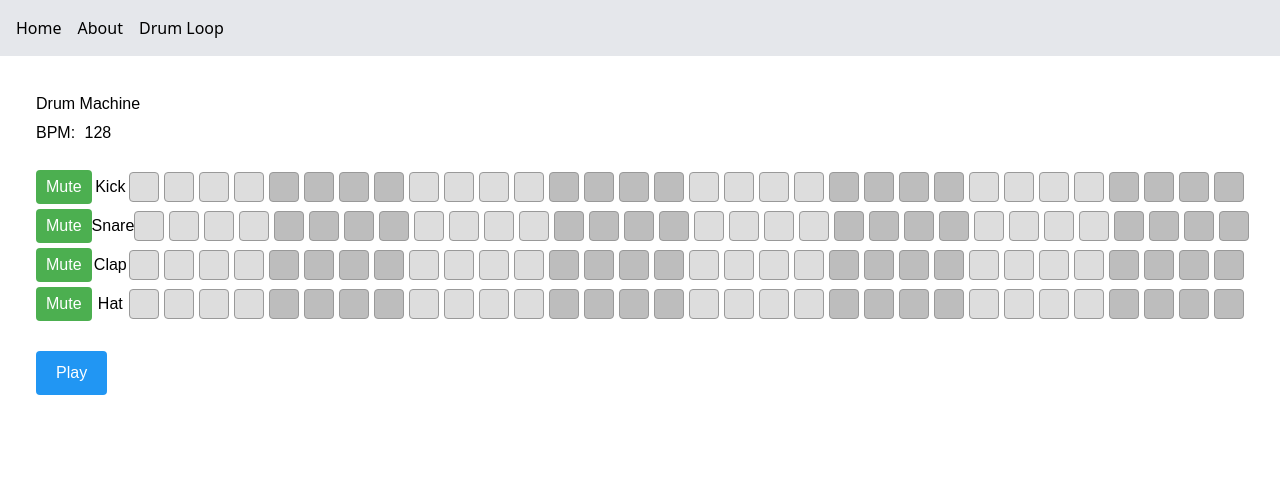
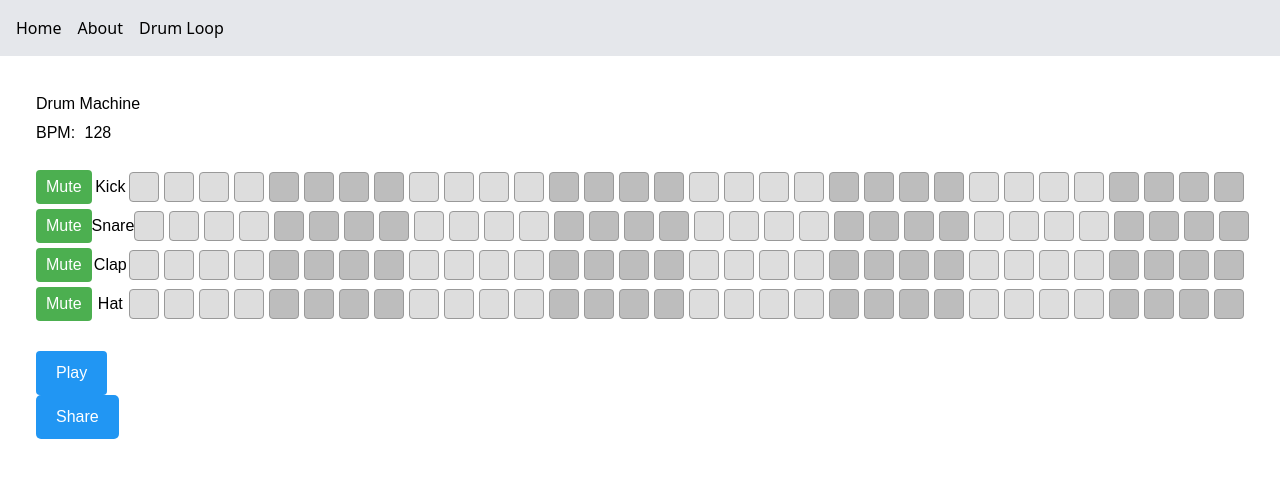
Before and after one commit to fractal-bootcamp/isaac.art-project, a React (Vite) app in the folder frontend/: page /drum-loop in a window 1280 px wide. Shown: the top 478 px of the page. Built offline with nearby package versions, Linux system fonts and the light colour scheme; no server answers.

Commit message:
basic backend api test

```diff
--- a/frontend/src/pages/DrumMachine.tsx
+++ b/frontend/src/pages/DrumMachine.tsx
@@ -4,8 +4,8 @@ import Hat from "../samples/Hat.wav";
 import Kick from "../samples/Kick.wav";
 import Snare from "../samples/Snare.wav";
 import { Track, DrumLoop } from "../DrumLoopLogic";
-import AudioEngine from "../audioEngine"; // Adjust the path as needed
-// Function to get the background color based on the note index and state
+import AudioEngine from "../audioEngine";
+
 const getNoteColor = (noteIndex: number, isActive: boolean) => {
     const isDarkGroup = Math.floor(noteIndex / 4) % 2 !== 0;
     if (isActive) {
@@ -69,6 +69,14 @@ const styles = {
         padding: "5px",
         fontSize: "16px",
         width: "100px",
+    },
+    shareButton: {
+        padding: '10px 20px',
+        backgroundColor: '#2196F3',
+        color: '#fff',
+        border: 'none',
+        borderRadius: '5px',
+        cursor: 'pointer',
     },
 };
 
@@ -147,8 +155,6 @@ const DrumMachine: React.FC = () => {
         }
     };
 
-
-
     const handleBpmChange = (e: React.ChangeEvent<HTMLInputElement>) => {
         const value = parseInt(e.target.value, 10);
 
@@ -165,6 +171,33 @@ const DrumMachine: React.FC = () => {
                 bpm: value,
             }));
         }
+    };
+
+    // New function to share the drum loop configuration as JSON
+    const handleShare = () => {
+        const drumLoopData = {
+            bpm: drumLoop.bpm,
+            tracks: drumLoop.tracks.map((track) => ({
+                name: track.name,
+                pattern: track.pattern,
+                muted: track.muted,
+            })),
+        };
+
+        fetch('http://localhost:3000/api/save-drum-loop', {
+            method: 'POST',
+            headers: {
+                'Content-Type': 'application/json',
+            },
+            body: JSON.stringify(drumLoopData),
+        })
+            .then((response) => response.json())
+            .then((data) => {
+                console.log('Success:', data);
+            })
+            .catch((error) => {
+                console.error('Error:', error);
+            });
     };
 
     return (
@@ -223,7 +256,7 @@ const DrumMachine: React.FC = () => {
                     </div>
                 </div>
             ))}
-
+            {/* Play Button */}
             <div style={styles.controls}>
                 {!isPlaying ? (
                     <button onClick={handlePlay} style={styles.controlButton}>
@@ -235,6 +268,13 @@ const DrumMachine: React.FC = () => {
                     </button>
                 )}
             </div>
+
+            {/* Share Button */}
+            <div>
+                <button onClick={handleShare} style={styles.shareButton}>
+                    Share
+                </button>
+            </div>
         </div>
     );
 };
```
